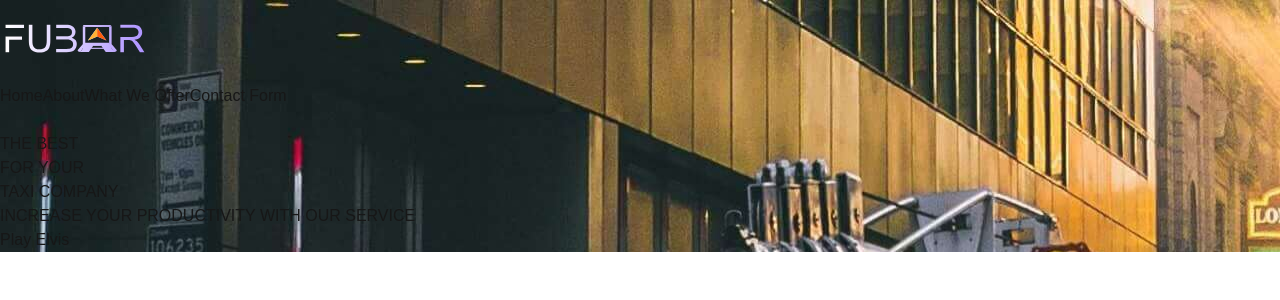
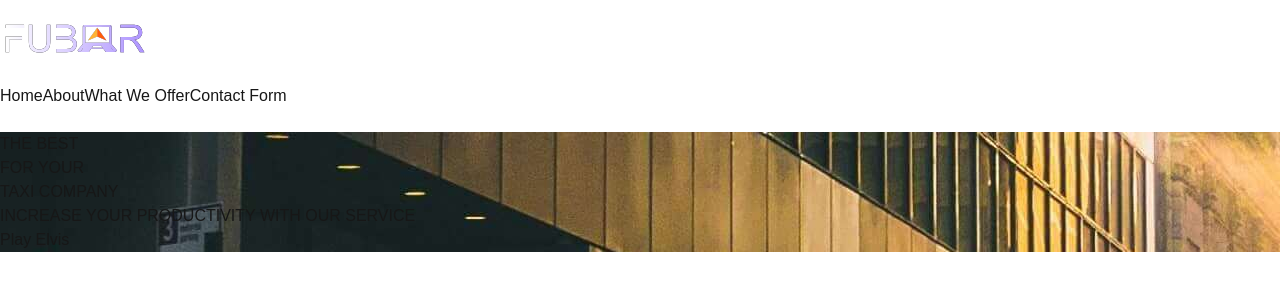
Before and after one commit to FCalic07/HCI, a Next.js app in the folder fubar-taxi-hci-project/: page / in a window 1280 px wide. Shown: the top 300 px of the page. Built offline with nearby package versions, Linux system fonts and the light colour scheme.

Commit message:
Navigation component made

```diff
--- a/fubar-taxi-hci-project/src/app/layout.tsx
+++ b/fubar-taxi-hci-project/src/app/layout.tsx
@@ -1,6 +1,7 @@
 import type { Metadata } from "next";
 import localFont from "next/font/local";
 import "./globals.css";
+import { Navigation } from "@/components/navigation";
 
 const geistSans = localFont({
   src: "./fonts/GeistVF.woff",
@@ -28,6 +29,7 @@ export default function RootLayout({
       <body
         className={`${geistSans.variable} ${geistMono.variable} antialiased`}
       >
+        <Navigation/>
         {children}
       </body>
     </html>
--- a/fubar-taxi-hci-project/src/app/page.tsx
+++ b/fubar-taxi-hci-project/src/app/page.tsx
@@ -5,6 +5,7 @@ import { useState, useRef } from "react";
 import './styles.css';
 
 export default function Home() {
+  const [isMenuOpen, setIsMenuOpen] = useState(false);
   const [playSaban, setPlaySaban] = useState("Play Elvis");
   const audioRef = useRef<HTMLAudioElement | null>(null);
 
@@ -20,9 +21,6 @@ export default function Home() {
     }
   };
 
-  // State for toggling the mobile menu
-  const [isMenuOpen, setIsMenuOpen] = useState(false);
-
   const toggleMenu = () => {
     setIsMenuOpen(!isMenuOpen);
   };
@@ -33,30 +31,7 @@ export default function Home() {
       <div className="absolute inset-0 bg-violet-950 opacity-60"></div>
       <div className="absolute inset-0 bg-black opacity-50"></div>
 
-      {/* Header */}
-      <header className="relative z-10 flex justify-between items-center p-1 md:pl-20 md:pr-20 text-white bg-[#170A2D]">
-        <div>
-          <Link href="#home">
-          <Image src="/fubarLogo.svg" alt="FUBAR Logo" width={150} height={70} priority />
-          </Link>
-        </div>
-        <nav className="hidden md:flex gap-10 font-semibold text-xl">
-          <Link href="#home" className="hover:text-[#FF604F] hover:overline">Home</Link>
-          <Link href="#about" className="hover:text-[#FF604F] hover:overline">About</Link>
-          <Link href="#services" className="hover:text-[#FF604F] hover:overline">What We Offer</Link>
-          <Link href="#contact" className="hover:text-[#FF604F] hover:overline">Contact Form</Link>
-        </nav>
-
-        {/* Mobile Hamburger Menu Icon */}
-        <div className="md:hidden pr-4">
-          <button onClick={toggleMenu} className="focus:outline-none">
-            {/* Hamburger icon */}
-            <svg className="w-8 h-8 text-white" fill="none" stroke="#FF604F" viewBox="0 0 24 24" xmlns="http://www.w3.org/2000/svg">
-              <path strokeLinecap="round" strokeLinejoin="round" strokeWidth="2" d="M4 6h16M4 12h16M4 18h16"></path>
-            </svg>
-          </button>
-        </div>
-      </header>
+      {/* Header in layout */}
 
       {/* Mobile Navigation Menu */}
       {isMenuOpen && (
--- /dev/null
+++ b/fubar-taxi-hci-project/src/components/navigation.tsx
@@ -0,0 +1,38 @@
+'use client'
+import Image from "next/image";
+import Link from "next/link";
+import { useState } from "react";
+
+export function Navigation() {
+    const [isMenuOpen, setIsMenuOpen] = useState(false);
+
+    const toggleMenu = () => {
+        setIsMenuOpen(!isMenuOpen);
+      };
+
+    return (
+        <header className="relative z-10 flex justify-between items-center p-1 md:pl-20 md:pr-20 text-white bg-[#170A2D]">
+        <div>
+          <Link href="#home">
+          <Image src="/fubarLogo.svg" alt="FUBAR Logo" width={150} height={70} priority />
+          </Link>
+        </div>
+        <nav className="hidden md:flex gap-10 font-semibold text-xl">
+          <Link href="#home" className="hover:text-[#FF604F] hover:overline">Home</Link>
+          <Link href="#about" className="hover:text-[#FF604F] hover:overline">About</Link>
+          <Link href="#services" className="hover:text-[#FF604F] hover:overline">What We Offer</Link>
+          <Link href="#contact" className="hover:text-[#FF604F] hover:overline">Contact Form</Link>
+        </nav>
+
+        {/* Mobile Hamburger Menu Icon */}
+        <div className="md:hidden pr-4">
+          <button onClick={toggleMenu} className="focus:outline-none">
+            {/* Hamburger icon */}
+            <svg className="w-8 h-8 text-white" fill="none" stroke="#FF604F" viewBox="0 0 24 24" xmlns="http://www.w3.org/2000/svg">
+              <path strokeLinecap="round" strokeLinejoin="round" strokeWidth="2" d="M4 6h16M4 12h16M4 18h16"></path>
+            </svg>
+          </button>
+        </div>
+      </header>
+    );
+}
```
